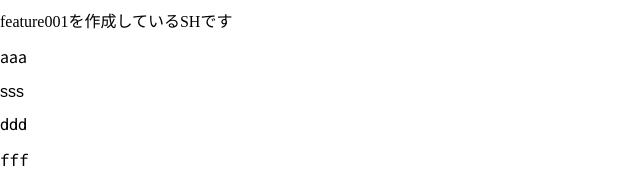
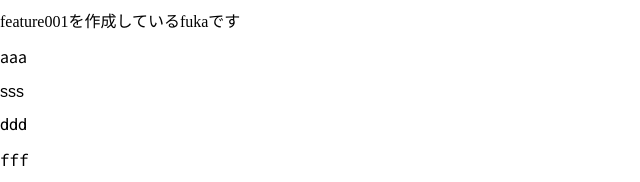
Before and after one commit to shu-ken/testseki, a plain HTML site: page sprite.html in a window 1280 px wide. Shown: the part 405-587 px from the top of the page, 0-640 px from the left. Drawn offline with nearby package versions, Linux system fonts and the light colour scheme.

Commit message:
fukaが変更

```diff
--- a/sprite.html
+++ b/sprite.html
@@ -25,7 +25,7 @@
 		<div class="sprite"></div>
 
 		<div class="hhh">
-			<p>feature001を作成しているSHです</p>
+			<p>feature001を作成しているfukaです</p>
 		</div>
 		<p class="aaa">aaa</p>
 		<p class="sss">sss</p>
```
